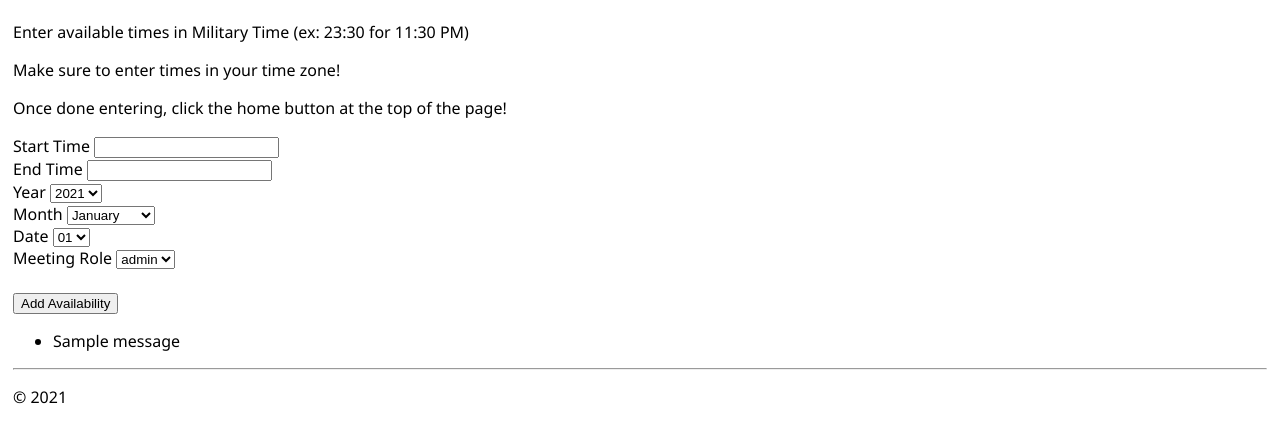
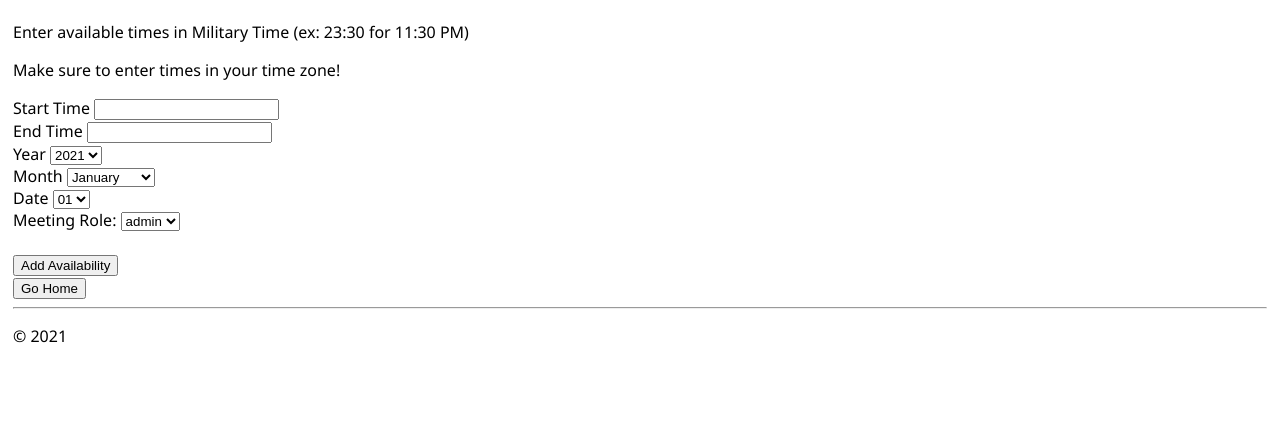
Before and after one commit to eesha-deepak/myMEETR, a Flask app: template templates/availability.html in a window 1280 px wide. Shown: the part 47-490 px from the top of the page. Run offline with Flask 2, Linux system fonts and the light colour scheme; the template is opened without the code that fills it: most values are stand-ins (such as "Sample title", 1, 10 or a date in 2020); one stand-in notice (Sample message) is shown.

Commit message:
error messages

```diff
--- a/templates/availability.html
+++ b/templates/availability.html
@@ -5,7 +5,7 @@ myMEETR
 {% block content %}
 <p>Enter available times in Military Time (ex: 23:30 for 11:30 PM)</p>
 <p> Make sure to enter times in your time zone!</p>
-<p> Once done entering, click the home button at the top of the page!</p>
+
 <form action = "{{ request.path }}" method = "post">
     <label for = "start_time">Start Time</label>
     <input type = "text" name = "start_time"/><br>
@@ -73,23 +73,23 @@ myMEETR
         <option value='30'>30</option>
         <option value='31'>31</option>
     </select><br>
-    <label for="importance_name">Meeting Role</label>
-    <select name="importance_name">
+    <label for="importance_name">Meeting Role:</label>
+    {% if at_exists %}
+        <label>{{role}}</label>
+    {% else %}
+        <select name="importance_name">
         {% for impl in implevels %}
             <option value="{{ impl.role }}">{{ impl.role }}</option>
         {% endfor %}
-    </select>
+        </select>
+    {% endif %}
     <br><br>
-    <input type = "submit" value = "Add Availability" /><br>
 
-    {% with messages = get_flashed_messages() %}
-        {% if messages %}
-            <ul class=flashes>
-            {% for message in messages %}
-                <li>{{ message }}</li>
-            {% endfor %}
-            </ul>
-        {% endif %}
-    {% endwith %}
+    <input type = "submit" name="submit_button" value = "Add Availability" /><br>
+    <input type = "submit" name="submit_button" value="Go Home" /><br>
+
+    {% if message %}
+        <p>{{ message }}</p>
+    {% endif %}
 
 {% endblock %}
```
